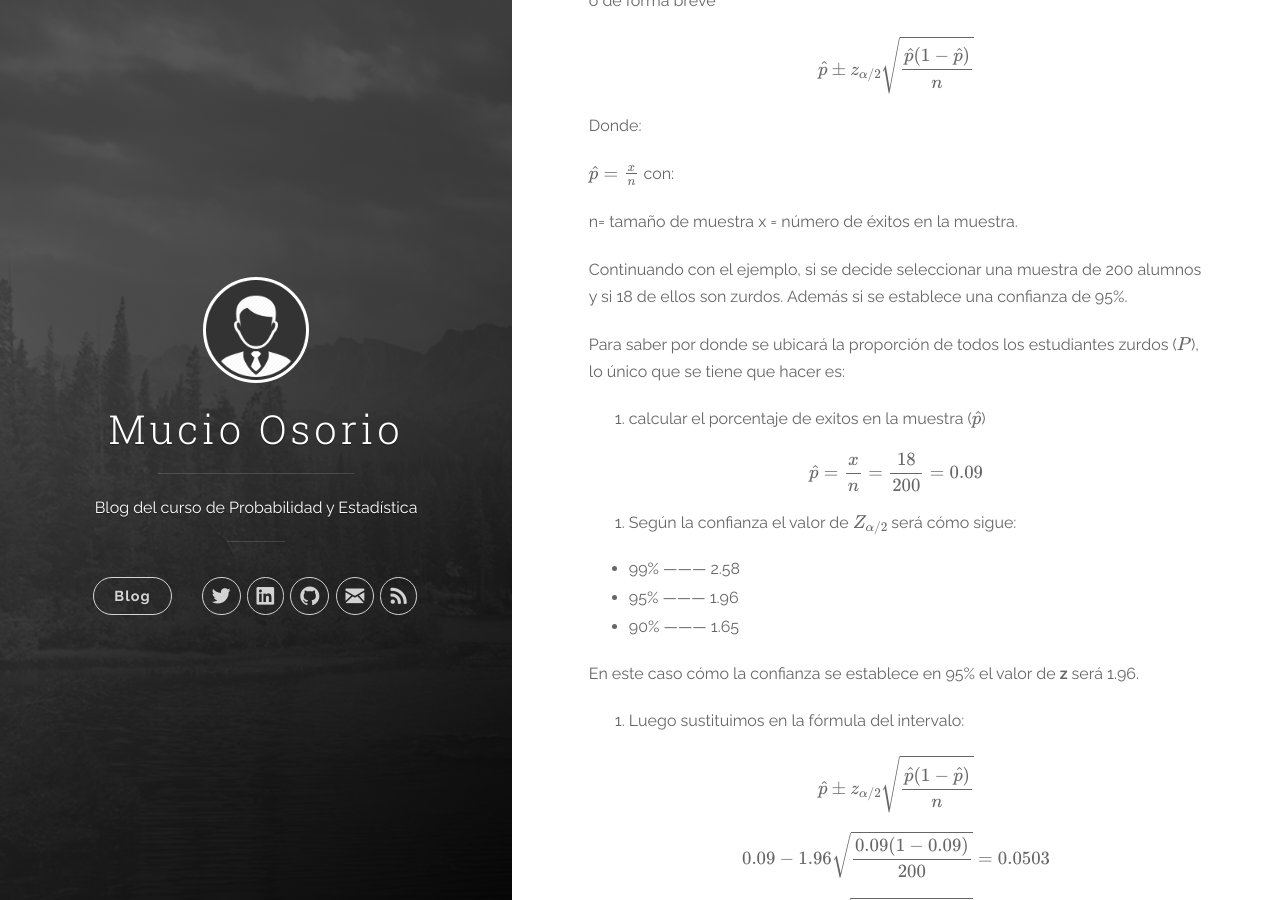
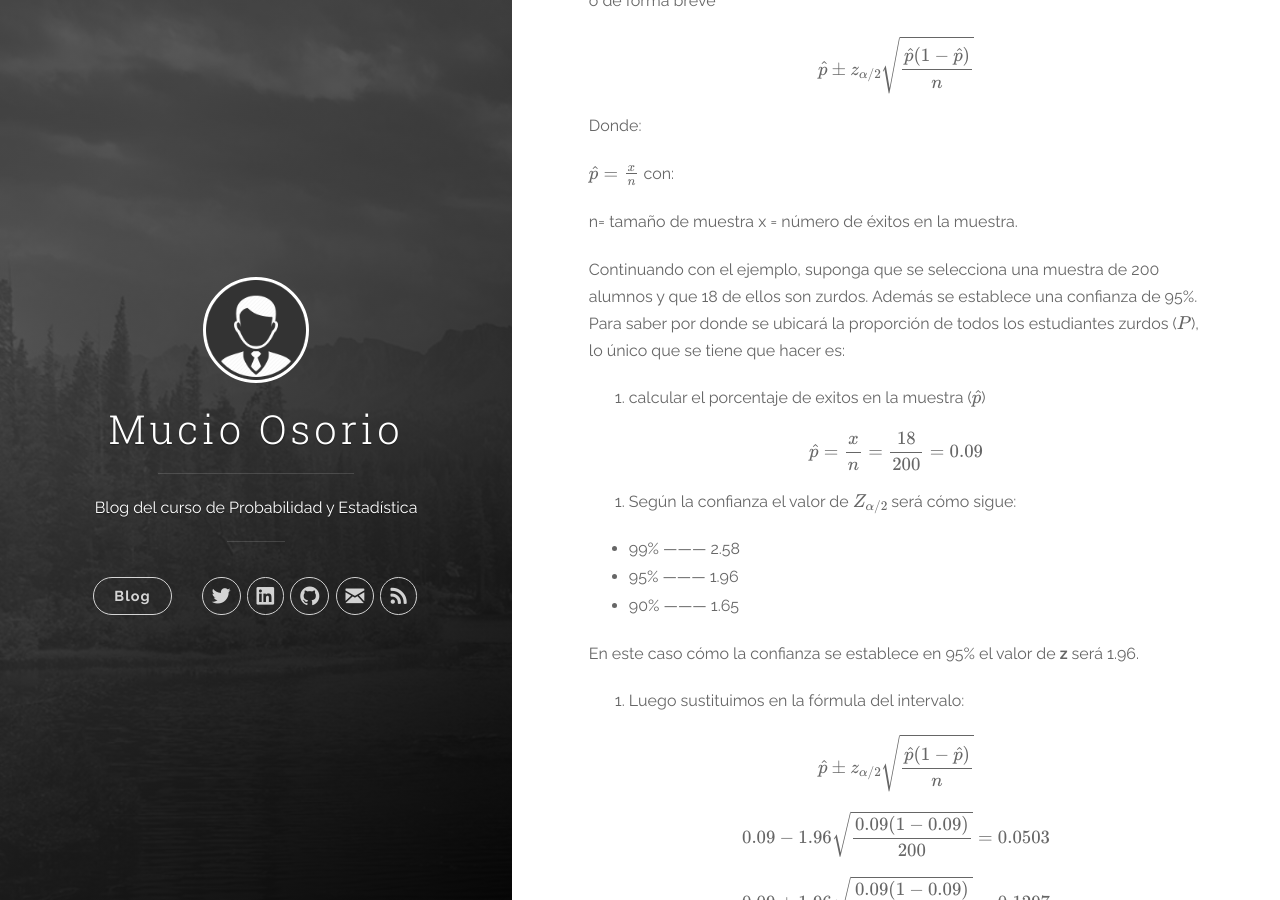
Before and after one commit to mucioosorio/probabilidad, a Jekyll site: the page built from _posts/2020-04-29-Tarea-30-abril.-Probabilidad-y- Estadistica-y-Métodos-Estadísticos.md, in a window 1280 px wide and 900 px high, scrolled down 1200 px. Built offline with Jekyll 4.4.1, drawn with Linux system fonts in a browser that asks for light colours; nearby versions of some CDN libraries; formulas are drawn with MathJax 3.

Commit message:
Update 2020-04-29-Tarea-30-abril.-Probabilidad-y- Estadistica-y-Métodos-Estadísticos.md

```diff
--- a/_posts/2020-04-29-Tarea-30-abril.-Probabilidad-y- Estadistica-y-Métodos-Estadísticos.md
+++ b/_posts/2020-04-29-Tarea-30-abril.-Probabilidad-y- Estadistica-y-Métodos-Estadísticos.md
@@ -38,9 +38,7 @@ con:
 n= tamaño de muestra
 x = número de éxitos en la muestra.
 
-Continuando con el ejemplo, si se decide seleccionar una muestra de 200 alumnos y si 18 de ellos son zurdos. Además si se establece una confianza de 95%.
-
-Para saber por donde se ubicará la proporción de todos los estudiantes zurdos ($$P$$), lo único que se tiene que hacer es:
+Continuando con el ejemplo, suponga que se selecciona una muestra de 200 alumnos y que 18 de ellos son zurdos. Además se establece una confianza de 95%. Para saber por donde se ubicará la proporción de todos los estudiantes zurdos ($$P$$), lo único que se tiene que hacer es:
 
 1. calcular el porcentaje de exitos en la muestra ($$\hat{p}$$)
 
```
